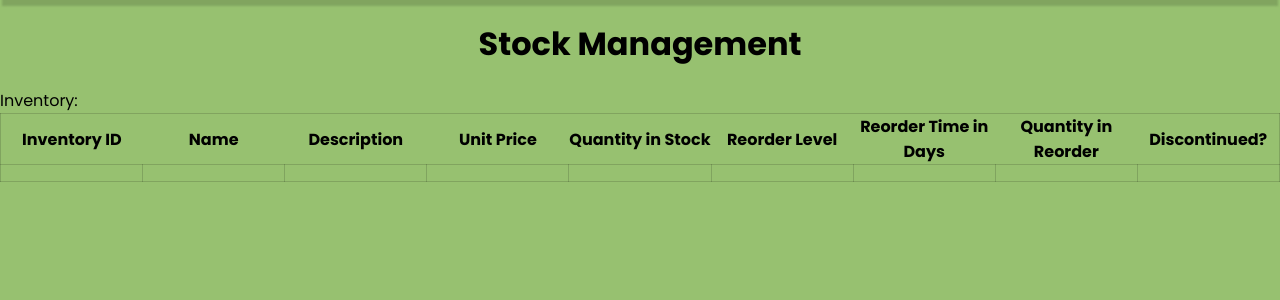
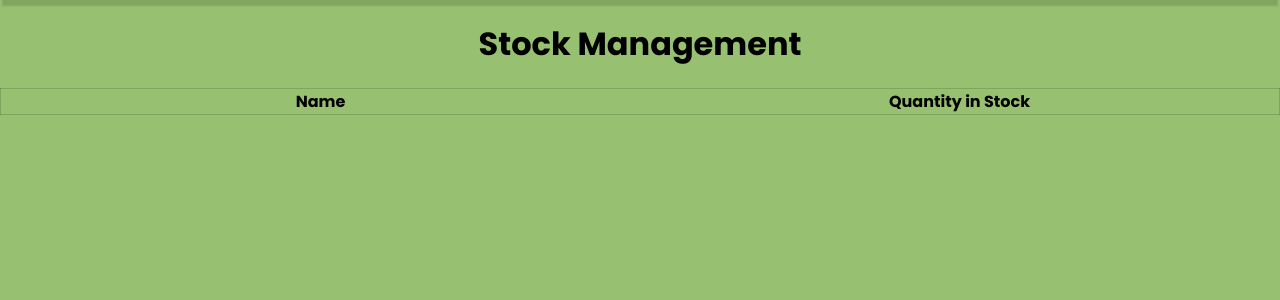
Before and after one commit to sclay-ncl/CSC2033-Food-Bank-Project, a Flask app: template templates/manage-stock.html in a window 1280 px wide. Shown: the part 95-395 px from the top of the page. Run offline with Flask 2, Linux system fonts and the light colour scheme; the template is opened without the code that fills it: values that come from a table or form of the project are taken from there, others are empty; some libraries are stand-ins or nearby versions.

Commit message:
Added jinja expressions to the manage stock table

```diff
--- a/templates/manage-stock.html
+++ b/templates/manage-stock.html
@@ -6,32 +6,17 @@
 <h1 class="page-header">Stock Management</h1>
 
 <!-- Inventory table -->
-<label for="stock-table">Inventory: </label>
     <table class="stock-table">
         <tr>
-        <th>Inventory ID</th>
             <th>Name</th>
-        <th>Description</th>
-        <th>Unit Price</th>
             <th>Quantity in Stock</th>
-        <th>Reorder Level</th>
-        <th>Reorder Time in Days</th>
-        <th>Quantity in Reorder</th>
-        <th>Discontinued?</th>
         </tr>
+        {% for item_form in form.item_forms %}
             <tr>
-        <td></td>
-        <td></td>
-        <td></td>
-        <td></td>
-        <td></td>
-        <td></td>
-        <td></td>
-        <td></td>
-        <td></td>
+                <td>{{ item_form.item_name }}</td>
+                <td>{{ item_form.quantity }}</td>
             </tr>
-
-
+        {% endfor %}
     </table>
 
 {% endblock %}
```
Lines whose indentation alone changed are shown as unchanged.
